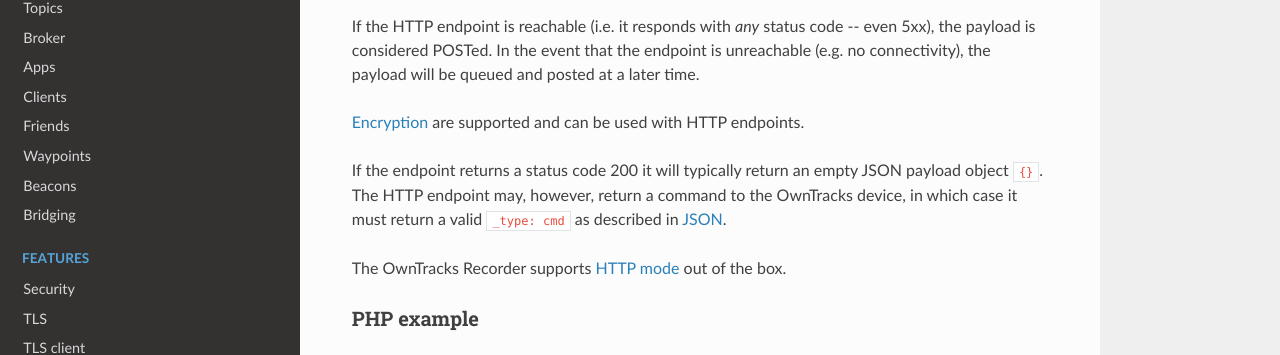
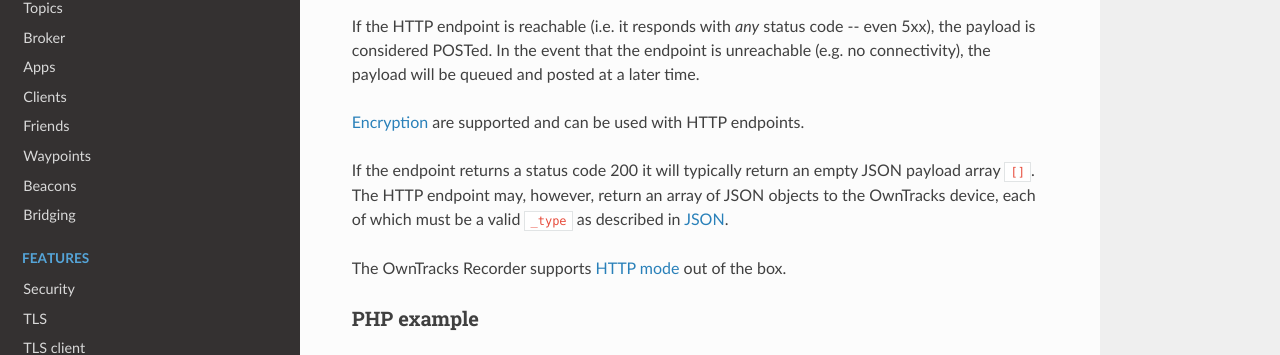
Before and after one commit to owntracks/booklet, an MkDocs documentation site: the page built from docs/tech/http.md, in a window 1280 px wide and 900 px high, scrolled down 509 px. Shown: the part 97-452 px from the top of the window. Built offline with MkDocs 1.6.1, drawn with Linux system fonts in a browser that asks for light colours; nearby versions of some CDN libraries; old or Windows-style settings are respelled for this version of MkDocs.

Commit message:
array of objects

```diff
--- a/docs/tech/http.md
+++ b/docs/tech/http.md
@@ -21,7 +21,7 @@ If the HTTP endpoint is reachable (i.e. it responds with _any_ status code -- ev
 
 [Encryption](../features/encrypt.md) are supported and can be used with HTTP endpoints.
 
-If the endpoint returns a status code 200 it will typically return an empty JSON payload object `{}`. The HTTP endpoint may, however, return a command to the OwnTracks device, in which case it must return a valid `_type: cmd` as described in [JSON](../tech/json.md).
+If the endpoint returns a status code 200 it will typically return an empty JSON payload array `[]`. The HTTP endpoint may, however, return an array of JSON objects to the OwnTracks device, each of which must be a valid `_type` as described in [JSON](../tech/json.md).
 
 The OwnTracks Recorder supports [HTTP mode](https://github.com/owntracks/recorder#http-mode) out of the box.
 
```
